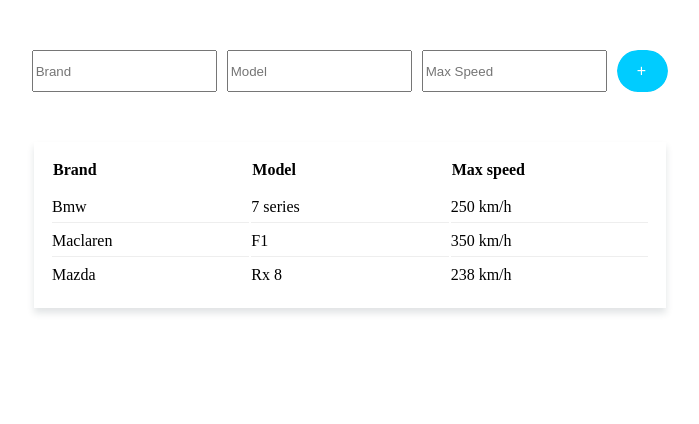
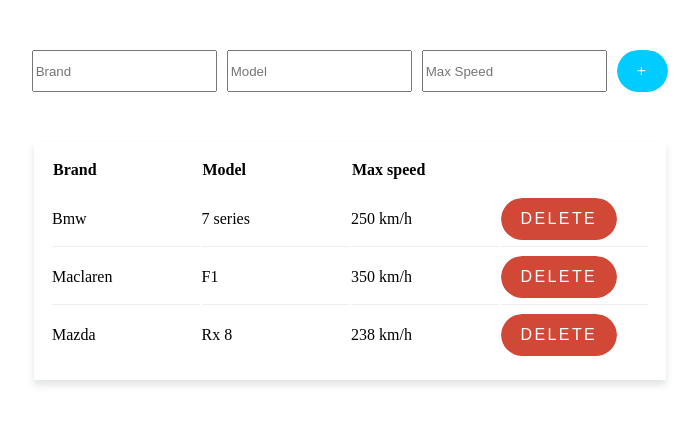
Before and after one commit to mkristian1/CrudTable, a React (Create React App) app: page / in a window 1280 px wide. Shown: the top 424 px of the page, without its empty margins (290-989 px from the left). Built offline with nearby package versions, Linux system fonts and the light colour scheme.

Commit message:
Added remove logic

```diff
--- a/src/Components/TableComponent.js
+++ b/src/Components/TableComponent.js
@@ -1,11 +1,16 @@
-import { useSelector } from "react-redux";
+import { useDispatch, useSelector } from "react-redux";
 import TableView from "../Views/TableView";
 
 const TableComponent = () => {
     const cars = useSelector((state) => state?.cars);
+    const dispatch = useDispatch();
+
+    const deleteItem = (id) => {
+        dispatch({ type: 'DELETE_ITEM', payload: id })
+    }
 
     return (
-        <TableView.Table cars={cars} />
+        <TableView.Table deleteItem={deleteItem} cars={cars} />
     )
 }
 
--- a/src/Redux/reducer.js
+++ b/src/Redux/reducer.js
@@ -11,11 +11,21 @@
     switch (action.type) {
         case 'ADD_ITEM':
             const newItem = action.payload;
+
             return {
                 ...state,
                 cars: [...state?.cars, { id: state?.cars.length + 1, ...newItem }]
+            }
 
+        case 'DELETE_ITEM':
+            const id = action.payload;
+            const res = state?.cars.filter(car => car.id !== id);
+
+            return {
+                ...state,
+                cars: [...res]
             }
+
         default:
             return state;
     }
--- a/src/Styles/variables/index.scss
+++ b/src/Styles/variables/index.scss
@@ -4,6 +4,7 @@
 // Color
 $gray: #eee;
 $white: #fff;
+$red: #D14836;
 
 // Shadow
 $table-shadow: 0 5px 7px 0 rgba(46, 61, 73, 0.14);
--- a/src/Views/Button/index.js
+++ b/src/Views/Button/index.js
@@ -1,8 +1,8 @@
 import style from './styles/index.module.scss'
 
-const Button = ({ theme = 'default', type = 'button', children }) => {
+const Button = ({ theme = 'default', type = 'button', children, ...props }) => {
     return (
-        <button className={style[theme]} type={type}>
+        <button {...props} className={style[theme]} type={type}>
             {children}
         </button>
     )
--- a/src/Views/Button/styles/index.module.scss
+++ b/src/Views/Button/styles/index.module.scss
@@ -1,6 +1,4 @@
 @import "../../../Styles/variables/index.scss";
-
-$first: #0cf;
 
 .default {
     display: inline-block;
@@ -46,3 +44,47 @@
         }
     }
 }
+.danger {
+    display: inline-block;
+    cursor: pointer;
+    border: none;
+    padding: 0.75rem 1.25rem;
+    border-radius: 10rem;
+    color: $white;
+    text-transform: uppercase;
+    font-size: 1rem;
+    letter-spacing: 0.15rem;
+    transition: all 0.3s;
+    position: relative;
+    overflow: hidden;
+    z-index: 1;
+    &:after {
+        content: "";
+        position: absolute;
+        bottom: 0;
+        left: 0;
+        width: 100%;
+        height: 100%;
+        background-color: $red;
+        border-radius: 10rem;
+        z-index: -2;
+    }
+    &:before {
+        content: "";
+        position: absolute;
+        bottom: 0;
+        left: 0;
+        width: 0%;
+        height: 100%;
+        background-color: darken($red, 15%);
+        transition: all 0.3s;
+        border-radius: 10rem;
+        z-index: -1;
+    }
+    &:hover {
+        color: $white;
+        &:before {
+            width: 100%;
+        }
+    }
+}
--- a/src/Views/TableView/Table.js
+++ b/src/Views/TableView/Table.js
@@ -2,11 +2,11 @@
 import Tbody from './tbody';
 import Thead from './thead';
 
-const Table = ({ cars }) => {
+const Table = ({ cars, deleteItem }) => {
     return (
         <table className={style.table}>
             <Thead />
-            <Tbody cars={cars} />
+            <Tbody cars={cars} deleteItem={deleteItem} />
         </table>
     )
 }
--- a/src/Views/TableView/tbody.js
+++ b/src/Views/TableView/tbody.js
@@ -1,6 +1,7 @@
 import style from './styles/index.module.scss';
+import Button from '../Button'
 
-const Tbody = ({ cars }) => {
+const Tbody = ({ cars, deleteItem }) => {
     return (
         <tbody className={style.tbody}>
             {cars?.map(({ id, brand, model, maxSpeed, speedType }) => {
@@ -9,6 +10,9 @@
                         <td className={style.tbody__td}>{brand}</td>
                         <td className={style.tbody__td}>{model}</td>
                         <td className={style.tbody__td}>{maxSpeed} {speedType}/h</td>
+                        <td className={style.tbody__td}>
+                            <Button onClick={() => deleteItem(id)} theme='danger'>DELETE</Button>
+                        </td>
                     </tr>
                 )
             })}
```
